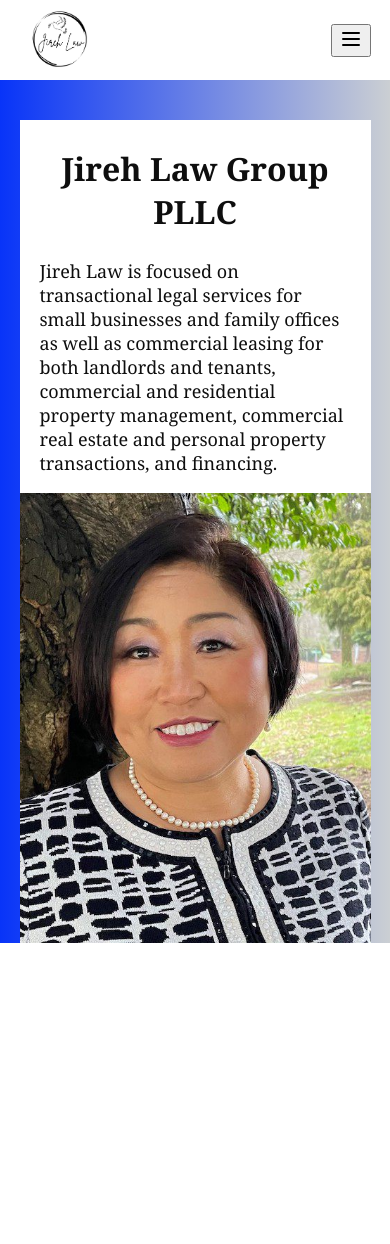
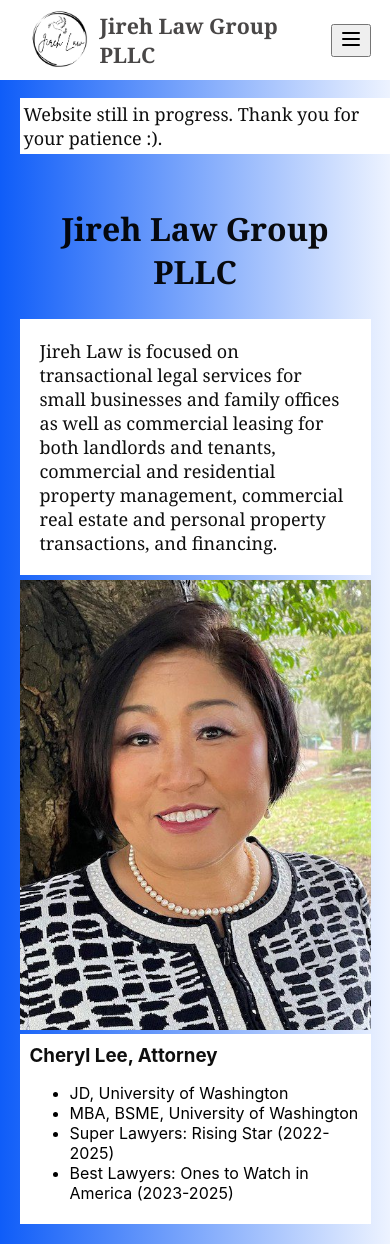
Before and after one commit to Nathan-lee-8/jireh-law, a React (Vite) app: page / in a window 390 px wide. Before the commit the page ends 943 px from the top, so only its background shows below. Built offline with nearby package versions, Linux system fonts and the light colour scheme; no server answers; what aws-amplify would draw is missing.

Commit message:
styling changes to staging

```diff
--- a/src/App.tsx
+++ b/src/App.tsx
@@ -25,20 +25,20 @@
             </button>
             {isMenuOpen &&(
               <ul id="popupList">
-                <li><Link to="/">Home</Link></li>
-                <li><Link to="/about">About</Link></li>
-                <li><Link to="/services">Services</Link></li>
-                <li><Link to="/testimonials">Client Testimonials</Link></li>
-                <li><Link to="/contact">Contact</Link></li>
+                <li className='navList'><Link to="/">Home</Link></li>
+                <li className='navList'><Link to="/about">About</Link></li>
+                <li className='navList'><Link to="/services">Services</Link></li>
+                <li className='navList'><Link to="/testimonials">Client Testimonials</Link></li>
+                <li className='navList'><Link to="/contact">Contact</Link></li>
               </ul>
             )}
           </div>
           <ul id="navBar">
-            <li><Link to="/">Home</Link></li>
-            <li><Link to="/about">About</Link></li>
-            <li><Link to="/services">Services</Link></li>
-            <li><Link to="/testimonials">Client Testimonials</Link></li>
-            <li><Link to="/contact">Contact</Link></li>
+            <li className='navList'><Link to="/">Home</Link></li>
+            <li className='navList'><Link to="/about">About</Link></li>
+            <li className='navList'><Link to="/services">Services</Link></li>
+            <li className='navList'><Link to="/testimonials">Client Testimonials</Link></li>
+            <li className='navList'><Link to="/contact">Contact</Link></li>
           </ul>
         </nav>
       </header>
--- a/src/pages/About.tsx
+++ b/src/pages/About.tsx
@@ -7,7 +7,7 @@
       <div id="aboutDescription">
         <h2>About</h2>
         <img src={profileImage} className='imgContainer' alt="Cheryl Lee Photo"/>
-        <p style={{flex: 1}}>
+        <p>
           Cheryl practiced business and real estate law at a mid-size law firm in Seattle and
           served as General Counsel to Ballmer Group for over four years.  Prior to becoming an
           attorney, Cheryl was a marketing director at Microsoft, small business owner, engineer at
@@ -19,8 +19,9 @@
           over two decades of business experience to holistically understand the clients' issues to
           deliver legal counsel. One of her clients wrote “your energy is infectious, and your
           solution orientation is something that I admire greatly.”
+          <br/><br/>
+          Cheryl is licensed to practice law in the State of Washington
         </p>
-        <p>Cheryl is licensed to practice law in the State of Washington </p>
 
         </div>
         <div id="aboutDescription">
--- a/src/pages/Contact.tsx
+++ b/src/pages/Contact.tsx
@@ -2,10 +2,9 @@
 
   return(
     <main id="contact">
-      <div id="aboutDescription">
+      <div>
         <h2>Contact</h2>
         <p>
-          <br/>
           Jireh Law Group PLLC
           <br/>
           17040 12th AVE NW
--- a/src/pages/Home.tsx
+++ b/src/pages/Home.tsx
@@ -3,17 +3,31 @@
 const Home = () => {
 
   return(
-    <main>
-      <div id="homeDescription">
-        <h2>Jireh Law Group PLLC</h2>
-        <p>
+    <main id='homepage'>
+      <p id="message">Website still in progress. Thank you for your patience :).</p>
+
+      <div id="homeDescriptionContainer">
+        <h2 style={{paddingRight: 10, paddingLeft: 10}}>Jireh Law Group PLLC</h2>
+        <p style={{margin: 0, marginBottom: 5}}>
           Jireh Law is focused on transactional legal services for small businesses and
           family offices as well as commercial leasing for both landlords and tenants, commercial
           and residential property management, commercial real estate and personal property
           transactions, and financing.
-        </p>
+          </p>
       </div>
-      <img src={profileImage}  id="homeImg" alt="Cheryl Lee Photo"/>
+
+      <div id="homeImgContainer">
+        <img src={profileImage} id="homeImg" alt="Cheryl Lee Photo"/>
+        <div id='imgDescription'>
+          <h3 style={{margin: 0}}>Cheryl Lee, Attorney</h3>
+          <ul>
+            <li>JD, University of Washington</li>
+            <li>MBA, BSME, University of Washington</li>
+            <li>Super Lawyers: Rising Star (2022-2025)</li>
+            <li>Best Lawyers:  Ones to Watch in America (2023-2025)</li>
+          </ul>
+        </div>
+      </div>
 
     </main>
   )
--- a/src/styles/index.css
+++ b/src/styles/index.css
@@ -7,16 +7,16 @@
 
 body {
   display: flex;
+  flex:1;
   font-family: Inter, system-ui, Avenir, Helvetica, Arial, sans-serif;
-  background: linear-gradient(90deg, rgb(8, 52, 248), #cbcfd3);
+  background: linear-gradient(90deg, #0f5df8, #edf3ff);
   min-height: 100vh;
 }
 
 #root {
   display: flex;
+  flex: 1;
   flex-direction: column;
-  height: 100%;
-  width: 100%;
 }
 
 header {
@@ -26,14 +26,14 @@
   width: 100%;
   align-items: center;
   justify-content: space-between;
-  padding-left: 15%;
-  padding-right: 15%;
+  padding-left: 5%;
+  padding-right: 5%;
   box-sizing: border-box;
 }
 
 main {
   display: flex;
-  width: 100%;
+  flex: 1;
   box-sizing: border-box;
   padding-left: 25%;
   padding-right: 25%;
@@ -41,7 +41,6 @@
 }
 
 /* font & text styles*/
-
 h1{
   font-size: 20pt;
   color: rgb(73, 71, 71);
@@ -55,10 +54,16 @@
   font-family: Georgia, serif;
 }
 
+h3{
+  color: rgba(0, 0, 0, 0.945);
+}
+
 p {
   font-size: 18px;
   color: rgba(0, 0, 0, 0.945);
   font-family: Georgia, serif;
+  padding: 20px;
+  background-color: #ffffff
 }
 
 a {
@@ -70,7 +75,6 @@
 }
 
 /* Header Styles */
-
 #nameLogoContainer {
   display: flex;
   flex-direction: row;
@@ -94,6 +98,11 @@
   display: flex;
   flex-direction: row;
   background-color: white;
+  padding-inline-start: 0;
+  margin-block-start: 0;
+  margin-block-end: 0;
+  list-style-type: none;
+  gap: 10px;
   border: none;
 }
 
@@ -102,27 +111,22 @@
 }
 
 #popupList{
+  display: flex;
+  flex-direction: column;
+  background-color: black;
   position: absolute;
   top: 80px;
   right: 0px;
+  padding-inline-start: 0;
+  margin-block-start: 0;
+  margin-block-end: 0;
+  list-style-type: none;
   gap: 1px;
-  background-color: black;
   border: 1px black;
   border-style: solid;
 }
 
-/* List styles */
-ul {
-  padding-inline-start: 0;
-  margin-block-start: 0;
-  margin-block-end: 0;
-  list-style-type: none;
-  display: flex;
-  flex-direction: column;
-  gap: 10px;
-}
-
-li {
+.navList {
   background-color: white;
   padding: 8px;
 }
@@ -131,50 +135,50 @@
   background: #dadbf9;
 }
 
-/*Main pages styles*/
-#homeDescription {
-  background-color: white;
-  margin-left: 450px;
-  margin-top: 200px;
-  padding-left: 20px;
-  padding-Right: 20px;
-  width: 380px;
-  height: 250px;
+/*Home pages styles*/
+#homepage{
+  flex-wrap: wrap;
+  flex-direction: row-reverse;
+}
+
+#message{
+  position: absolute;
+  left: 25%;
+  z-index: -1;
+  padding: 4px;
+}
+
+#homeDescriptionContainer {
+  margin-top: 150px;
+  width: 50%;
+  height: auto;
+}
+
+#homeImgContainer{
+  width: 50%;
+  margin-top: 100px;
 }
 
 #homeImg{
-  position: absolute;
-  margin-top: 100px;
-  margin-left: clamp(0, 25%, 25%);
-  width: 450px;
-  z-index: -1;
+  object-fit: contain;
+  width: 100%;
 }
 
-#about{
-  padding-top: 5%;
-  padding-bottom: 5%;
+#imgDescription{
+  background-color: white;
+  padding: 10px;
+  padding-bottom: 5px;
+  margin-bottom: 20px;
 }
 
 .imgContainer {
   width: 240px;
   height: auto;
-  margin-right: 15px;
+  margin: 15px;
   float: left;
   vertical-align: bottom;
-  padding-top: 5px;
-  margin-bottom: 20px;
 }
 
-#aboutDescription {
-  background-color: white;
-  padding-left: 20px;
-  padding-right: 20px;
-  margin-bottom: 20px;
-}
-
-#contact {
-  padding-top: 5%;
-}
 
 
 @media (max-width: 1340px) {
@@ -182,13 +186,12 @@
     padding-left: 5%;
     padding-right: 5%;
   }
-  .imgContainer {
-    width: 150px;
-    height: auto
-  }
   main {
     padding-left: 15%;
     padding-right: 15%;
+  }
+  #message{
+    left: 15%;
   }
 }
 
@@ -204,30 +207,26 @@
     padding-right: 5%;
     padding-left: 5%;
   }
-}
-
-@media(max-width: 950px){
-  #homeImg{
-    position: relative;
-    margin: 0;
-    width: 420px;
-  }
-  #homeDescription {
-    margin: 0;
-    margin-top: 40px;
+  #message{
+    left: 5%;
   }
 }
 
 @media(max-width: 500px) {
+  #homepage{
+    flex-direction: column;
+  }
   .nameText{
-    display: none;
+    font-size: 16pt;
   }
-  #homeImg{
-    width: auto;
-    height: auto;
+  #homeDescriptionContainer{
+    margin-top: 100px;
+    margin-bottom: 0px;
   }
-  #homeDescription {
-    width: auto;
-    height: auto
+  #homeImgContainer{
+    margin-top: 0px;
+  }
+  #homeDescriptionContainer, #homeImgContainer {
+    width: 100%;
   }
 }
```
